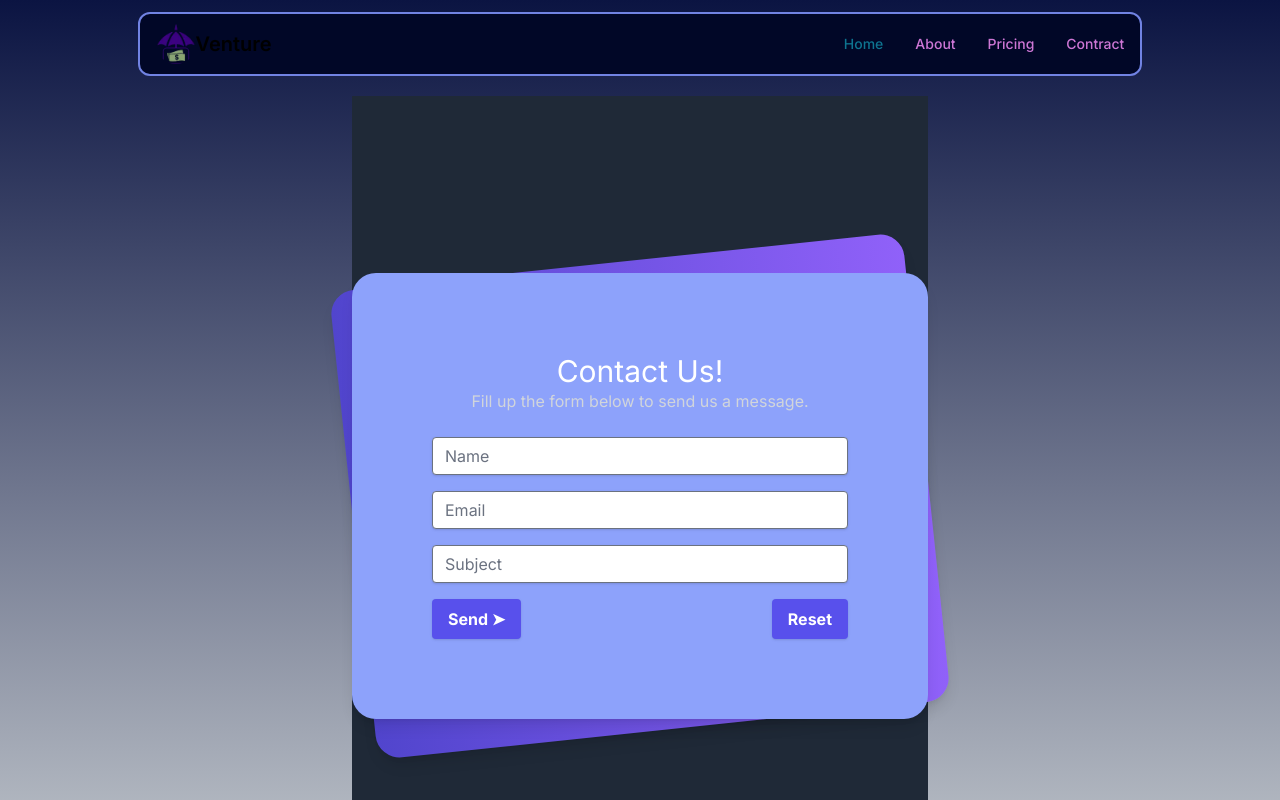
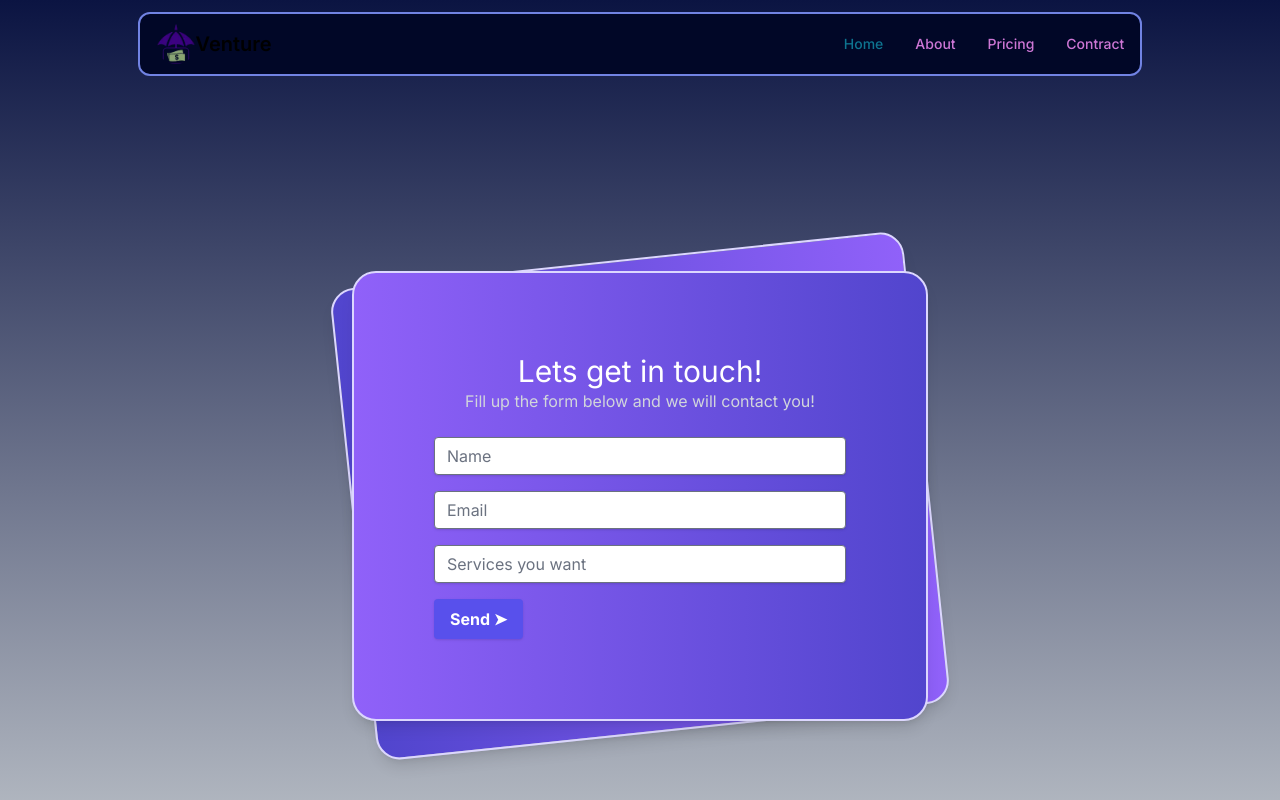
Before and after one commit to Petre4488/venture-v3, a Next.js app: page /contact in a window 1280 px wide. Shown: the top 800 px of the page. Built offline with nearby package versions, Linux system fonts and the light colour scheme.

Commit message:
web to production v1

```diff
--- a/package.json
+++ b/package.json
@@ -10,7 +10,7 @@
   },
   "dependencies": {
     "firebase": "^10.12.3",
-    "flowbite-react": "^0.9.0",
+    "flowbite-react": "^0.10.1",
     "framer-motion": "^11.3.0",
     "global": "^4.4.0",
     "next": "14.3.0-canary.9",
--- a/src/app/contact/page.jsx
+++ b/src/app/contact/page.jsx
@@ -41,18 +41,18 @@ export default function Contact(){
         }
     }
     return(
-        <div className="min-h-screen bg-gray-800 py-6 flex flex-col justify-center sm:py-12">
+        <div className="min-h-screen py-6 flex flex-col justify-center sm:py-12">
             <div className="relative py-3 sm:max-w-xl sm:mx-auto">
                 <div
-                    className="absolute inset-0 bg-gradient-to-r from-indigo-700 to-purple-500 shadow-lg transform -skew-y-6 sm:skew-y-0 sm:-rotate-6 sm:rounded-3xl">
+                    className="absolute inset-0 bg-gradient-to-r from-indigo-700 to-purple-500 border-purple-200 border-2 shadow-lg transform -skew-y-6 sm:skew-y-0 sm:-rotate-6 sm:rounded-3xl">
                 </div>
-                <div className="text-white relative px-4 py-10 bg-indigo-400 shadow-lg sm:rounded-3xl sm:p-20">
+                <div className="text-white relative px-4 py-10 bg-gradient-to-r from-purple-500 to-indigo-700 border-purple-200 border-2 shadow-lg sm:rounded-3xl sm:p-20">
 
                     <div className="text-center pb-6">
-                        <h1 className="text-3xl">Contact Us!</h1>
+                        <h1 className="text-3xl">Lets get in touch!</h1>
 
                         <p className="text-gray-300">
-                            Fill up the form below to send us a message.
+                            Fill up the form below and we will contact you!
                         </p>
                     </div>
 
@@ -68,15 +68,15 @@ export default function Contact(){
 
                         <input
                                 className="shadow mb-4 appearance-none border rounded w-full py-2 px-3 text-gray-700 leading-tight focus:outline-none focus:shadow-outline"
-                                type="text" placeholder="Subject" name="_subject"/>
+                                type="text" placeholder="Services you want" name="_subject"/>
 
                         <div className="flex justify-between">
                             <input
+                                className="cursor-pointer shadow bg-indigo-600 hover:bg-indigo-700 text-white font-bold py-2 px-4 rounded focus:outline-none focus:shadow-outline"
+                                type="submit" value="Send ➤"/>
+                            {/* <input
                                 className="shadow bg-indigo-600 hover:bg-indigo-700 text-white font-bold py-2 px-4 rounded focus:outline-none focus:shadow-outline"
-                                type="submit" value="Send ➤"/>
-                            <input
-                                className="shadow bg-indigo-600 hover:bg-indigo-700 text-white font-bold py-2 px-4 rounded focus:outline-none focus:shadow-outline"
-                                type="reset"/>
+                                type="reset"/> */}
                         </div>
 
                     </form>
```
Also changed, not shown: 1 other file (tests, documents, lock files or other folders).
